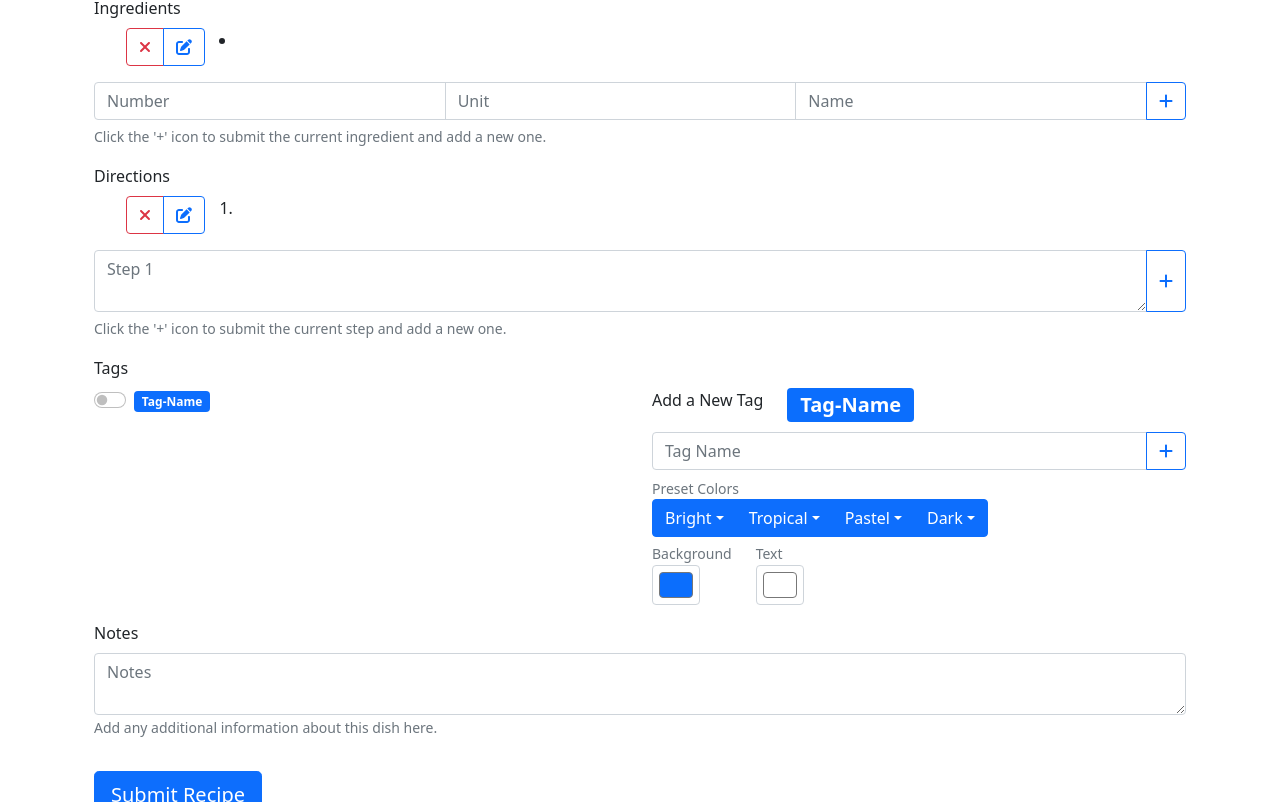
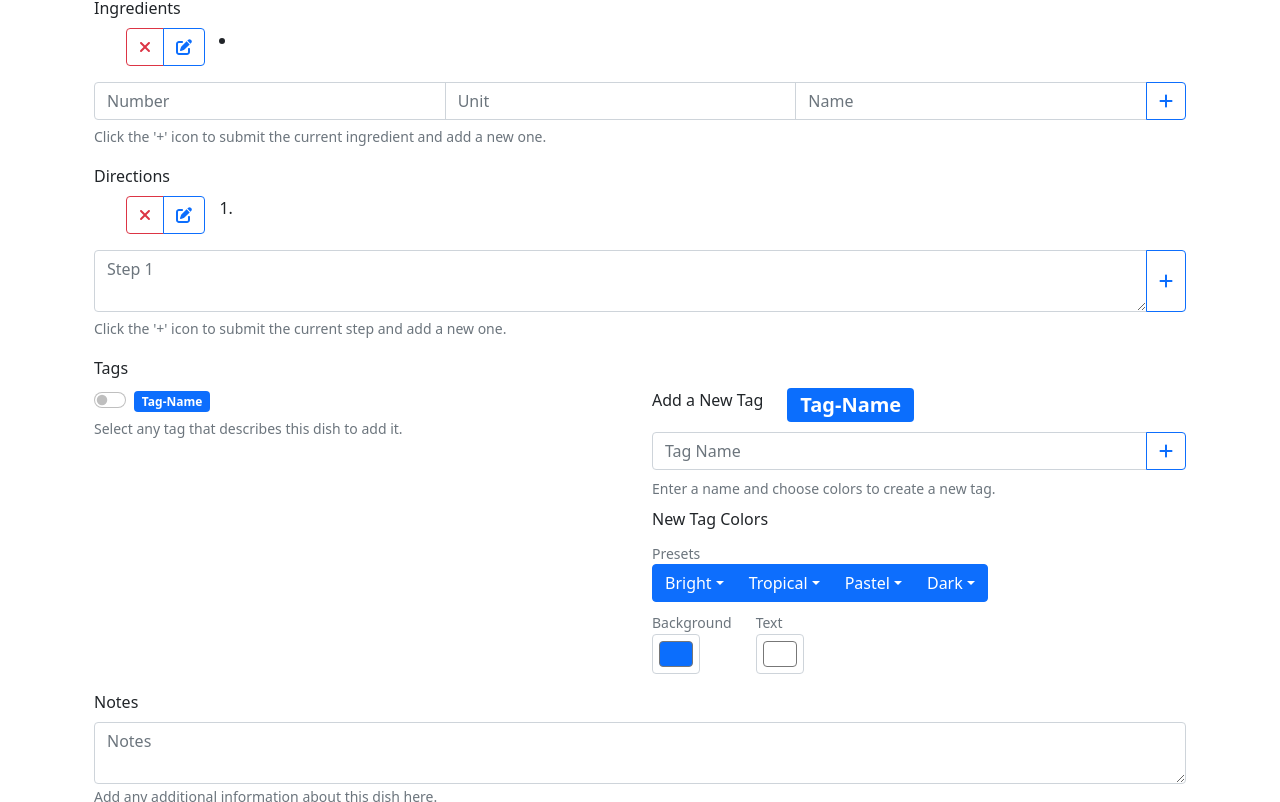
Before and after one commit to cawleygl/recipe-book-old, a React (Create React App) app in the folder client/: page /entry in a window 1280 px wide. Shown: the part 572-1374 px from the top of the page. Built offline with nearby package versions, Linux system fonts and the light colour scheme; no server answers.

Commit message:
Styling and text

```diff
--- a/client/src/pages/RecipeEntry/ImageEntry.js
+++ b/client/src/pages/RecipeEntry/ImageEntry.js
@@ -36,6 +36,7 @@ const ImageEntry = ({ recipeImgObject, setRecipeImgObject }) => {
         </Col>
         <Col>
           {imageSwitch ?
+            <>
               <Form.Control
                 as="input"
                 type="file"
@@ -48,7 +49,10 @@ const ImageEntry = ({ recipeImgObject, setRecipeImgObject }) => {
                 aria-label="File input recipe image upload"
                 aria-describedby="recipe-image-upload"
               />
+              <Form.Text>Click 'Choose File' to upload an image of this dish from your device.</Form.Text>
+            </>
             :
+            <>
               <Form.Control
                 as="input"
                 type="text"
@@ -60,6 +64,8 @@ const ImageEntry = ({ recipeImgObject, setRecipeImgObject }) => {
                 aria-label="Text input recipe image url"
                 aria-describedby="recipe-image-link"
               />
+              <Form.Text>Paste an image URL here to use an image from the web.</Form.Text>
+            </>
           }
         </Col>
       </Row>
--- a/client/src/pages/RecipeEntry/TagsEntry.js
+++ b/client/src/pages/RecipeEntry/TagsEntry.js
@@ -137,6 +137,8 @@ const TagsEntry = ({ selectedTags, setSelectedTags }) => {
         </Row>
         <Row>
           <Col sm={6} className="mb-3">
+            <Row>
+              <Col>
                 {tags.length > 0 && tags.map((tag, index) => (
                   <Form.Check key={tag._id}
                     inline
@@ -147,6 +149,11 @@ const TagsEntry = ({ selectedTags, setSelectedTags }) => {
                     onChange={handleTagChange}
                   />
                 ))}
+              </Col>
+            </Row>
+            <Row>
+              <Form.Text>Select any tag that describes this dish to add it.</Form.Text>
+            </Row>
           </Col>
           <Col sm={6}>
             <Row>
@@ -181,10 +188,12 @@ const TagsEntry = ({ selectedTags, setSelectedTags }) => {
                   '{capitalizeName(parsedNewTag)}' tag already exists.
                 </Form.Control.Feedback>
               </InputGroup>
+              <Form.Text>Enter a name and choose colors to create a new tag.</Form.Text>
             </Row>
 
-            <Row className="mb-1">
-              <Form.Text>Preset Colors</Form.Text>
+            <Row className="my-2">
+              <Form.Label>New Tag Colors</Form.Label>
+              <Form.Text>Presets</Form.Text>
               <ButtonGroup>
                 <DropdownButton as={ButtonGroup} title="Bright" className='py-0'>
                   {colorButton("FireBrick", "white", handleColorButton)}
--- a/client/src/pages/ViewAll.js
+++ b/client/src/pages/ViewAll.js
@@ -1,6 +1,8 @@
 import React, { useState, useEffect } from "react";
 import API from "../utils/API";
 import { Link } from "react-router-dom";
+
+import "./style.css"
 
 import Row from 'react-bootstrap/Row'
 import Col from 'react-bootstrap/Col'
@@ -86,10 +88,14 @@ function ViewAll() {
                         src={recipe.img.preview}
                         onError={(event) => imageErrorHandler(event.target)}
                         width="100%" />
-                      <p>From: {recipe.source}</p>
                     </Col>
                     <Col>
-                      <h4>Ingredients</h4>
+                      <div className='title'>
+                        <div className="header">{recipe.name}</div>
+                        <div className="desc">"{recipe.description}"</div>
+                        <div>-{recipe.source}</div>
+                      </div>
+                      <h4 className='mt-3'>Ingredients</h4>
                       <ol>
                         {recipe.ingredients.map((ingredient, index) => (
                           <li key={index}>{ingredient.number} {ingredient.unit} {ingredient.name}</li>
--- /dev/null
+++ b/client/src/pages/style.css
@@ -0,0 +1,13 @@
+.desc {
+  font-style: italic;
+}
+.title {
+  margin: auto;
+}
+.header {
+  font-size: 40px;
+  font-weight: lighter;
+  line-height: 2;
+  margin: auto;
+
+}
```
Lines whose indentation alone changed are shown as unchanged.
